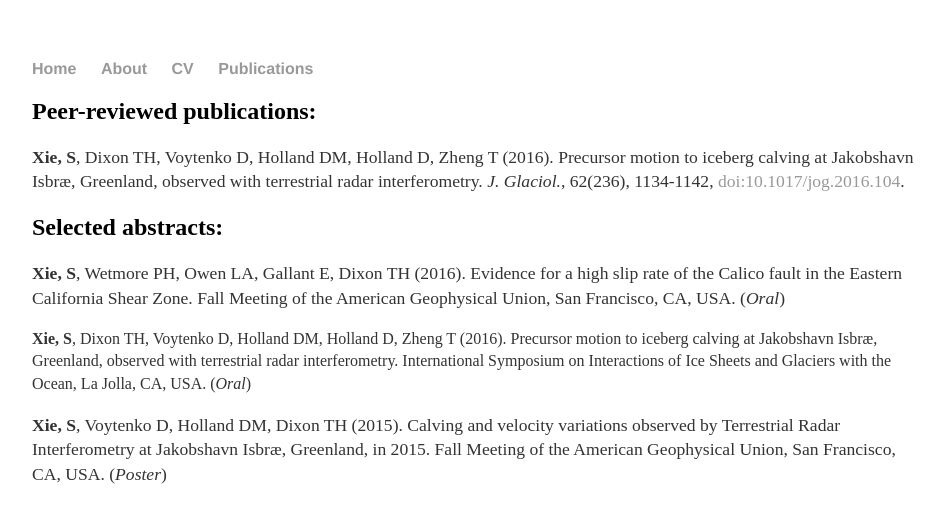
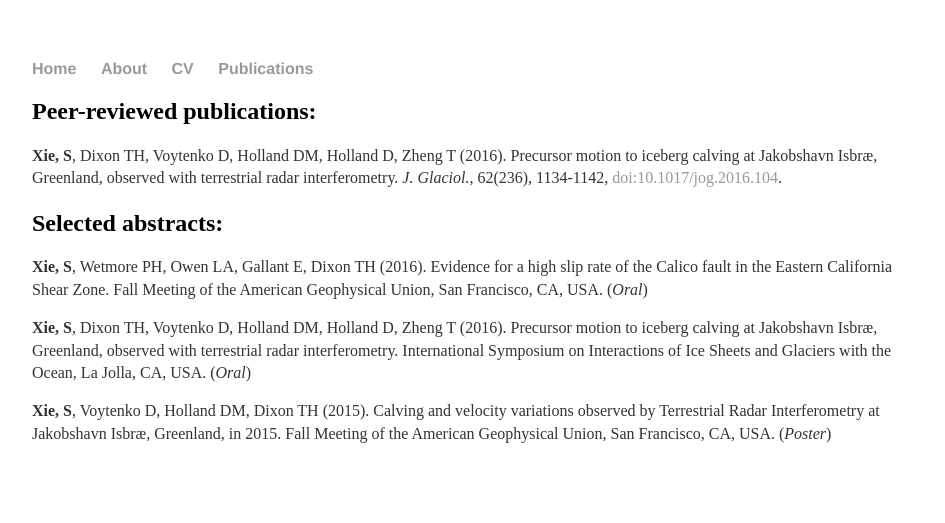
Before and after one commit to suruixie/suruixie.github.io, a Jekyll site: the page built from publications/index.html, in a window 1280 px wide. Shown: the top 523 px of the page, without its empty margins (160-1105 px from the left). Built offline with Jekyll 4.4.1, drawn with Linux system fonts in a browser that asks for light colours.

Commit message:
Update index.html

```diff
--- a/publications/index.html
+++ b/publications/index.html
@@ -6,19 +6,19 @@ title: Surui's publications
 
 	<h2>Peer-reviewed publications:</h2>
 
-	<p style="font-size:1.1em;">
+	<p style="font-size:1.0em;">
 		<span class="line"><strong>Xie, S</strong>, Dixon TH, Voytenko D, Holland DM, Holland D, Zheng T (2016). Precursor motion to iceberg calving at Jakobshavn Isbræ, Greenland, observed with terrestrial radar interferometry. <em>J. Glaciol.</em>, 62(236), 1134-1142, <a href="https://doi.org/10.1017/jog.2016.104">doi:10.1017/jog.2016.104</a>.</span>
 	</p>
 
 	<h2>Selected abstracts:</h2>
 
-	<p style="font-size:1.1em;">
+	<p style="font-size:1.0em;">
 		<strong>Xie, S</strong>, Wetmore PH, Owen LA, Gallant E, Dixon TH (2016). Evidence for a high slip rate of the Calico fault in the Eastern California Shear Zone. Fall Meeting of the American Geophysical Union, San Francisco, CA, USA. (<em>Oral</em>)
 	</p>
 	<p style="font-size:1.0em;">
 		<strong>Xie, S</strong>, Dixon TH, Voytenko D, Holland DM, Holland D, Zheng T (2016). Precursor motion to iceberg calving at Jakobshavn Isbræ, Greenland, observed with terrestrial radar interferometry. International Symposium on Interactions of Ice Sheets and Glaciers with the Ocean, La Jolla, CA, USA. (<em>Oral</em>)
 	</p>
-	<p style="font-size:1.1em;">
+	<p style="font-size:1.0em;">
 		<strong>Xie, S</strong>, Voytenko D, Holland DM, Dixon TH (2015). Calving and velocity variations observed by Terrestrial Radar Interferometry at Jakobshavn Isbræ, Greenland, in 2015. Fall Meeting of the American Geophysical Union, San Francisco, CA, USA. (<em>Poster</em>)
 	</p>
 
```
